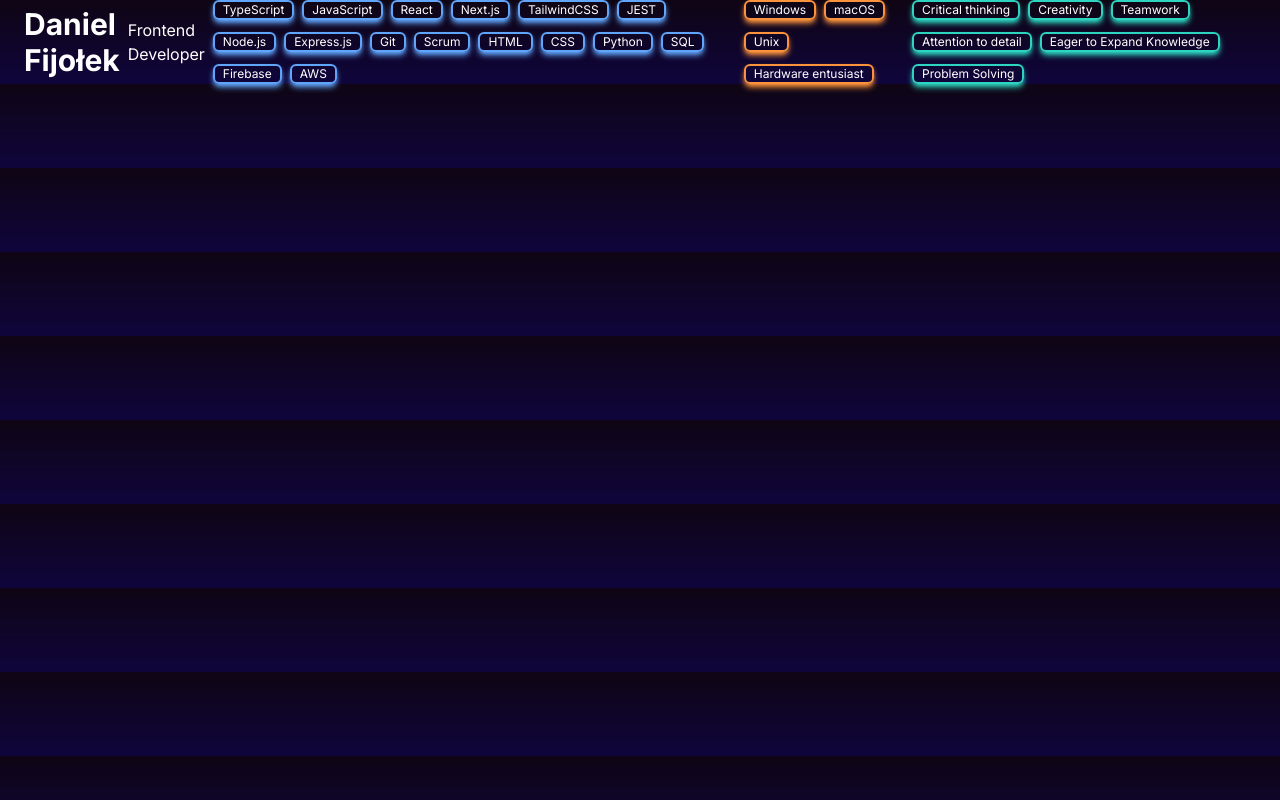
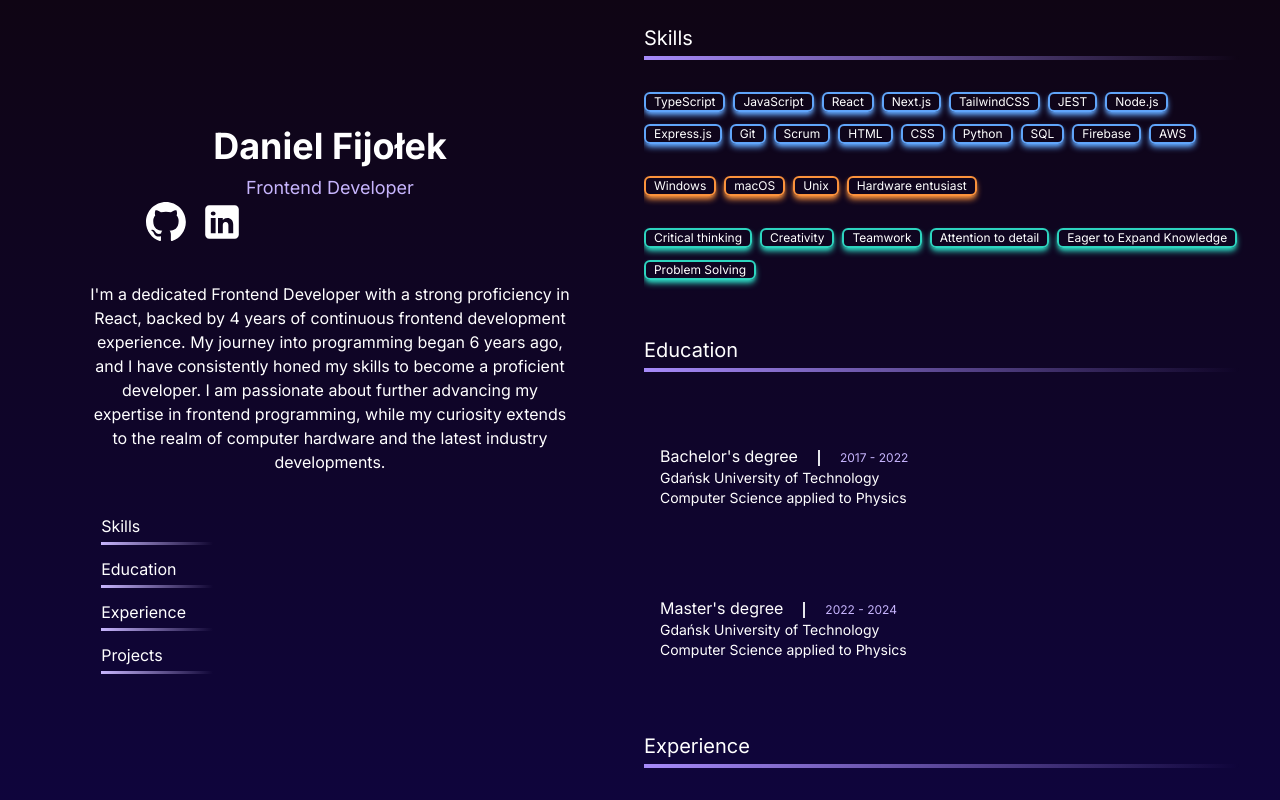
Before and after one commit to DanielFijolek/portfolio, a Next.js app: page /en in a window 1280 px wide. Built offline with nearby package versions, Linux system fonts and the light colour scheme.

Commit message:
Refactor page.tsx to include new components and update styling

```diff
--- a/src/app/[lang]/page.tsx
+++ b/src/app/[lang]/page.tsx
@@ -1,5 +1,9 @@
 import { Locale, getDictionary } from "./dictionaries";
 import SkilltagContainer from "../components/SkilltagContainer";
+import TabContainer from "./TabContainer";
+import githubSvg from "../../../public/images/github.svg";
+import linkedinSvg from "../../../public/images/linkedin.svg";
+import Image from "next/image";
 
 type Props = {
   params: {
@@ -7,19 +11,122 @@
   };
 };
 
+const tabNames = ["Skills", "Education", "Experience", "Projects"] as const;
+
 export default async function Home({ params: { lang } }: Props) {
   const dict = await getDictionary(lang);
 
   return (
     <>
-      <h1 className="text-3xl font-bold">Daniel Fijołek</h1>
-      {dict.title}
+      <header className="mt-10 flex flex-col items-center justify-center lg:mt-0 lg:w-1/2 ">
+        <h1 className="text-center text-4xl font-bold">Daniel Fijołek</h1>
+        <p className="text-secondary mt-2 text-center text-lg">{dict.title}</p>
+        <div className="mb-4 flex w-3/5 flex-row gap-4 ">
+          <a className="" href="https://github.com/DanielFijolek">
+            <Image
+              src={githubSvg}
+              alt="Link to my github profile"
+              width={40}
+              height={40}
+            />
+          </a>
+          <a className="" href="https://www.linkedin.com/in/danielfijolek/">
+            <Image
+              src={linkedinSvg}
+              alt="Link to my Linkedin profile"
+              width={40}
+              height={40}
+            />
+          </a>
+        </div>
+        <div className="mt-6 w-[80%]">
+          <p className=" text-center text-base">{dict.about}</p>
+          <div className="mt-10 hidden flex-col gap-3 pl-4 lg:flex">
+            {tabNames.map((tabName) => (
+              <div key={tabName} className="group">
+                <a
+                  className="group-hover:text-secondary focus:text-secondary peer text-base transition-all duration-300 focus:pl-2 focus:outline-none group-hover:pl-2"
+                  href={`#${tabName}`}
+                >
+                  {tabName}
+                </a>
+                <hr className="from-secondary mt-1 h-[3px] w-28 border-0 bg-gradient-to-r text-transparent transition-all duration-300 group-hover:w-40 peer-focus:w-40" />
+              </div>
+            ))}
+          </div>
+        </div>
+      </header>
+      <main className="no-scrollbar flex max-h-screen scroll-pt-6 flex-col gap-14 overflow-auto scroll-smooth py-6 lg:w-1/2 lg:pr-4">
+        <TabContainer tabName="Skills">
           <SkilltagContainer skills={dict["tech-skills"]} skillType="tech" />
           <SkilltagContainer
             skills={dict["computer-skills"]}
             skillType="computer"
           />
           <SkilltagContainer skills={dict["soft-skills"]} skillType="soft" />
+        </TabContainer>
+
+        <TabContainer tabName="Education">
+          {dict.education.map((element, idx) => (
+            <div
+              className=" mt-6 flex flex-col rounded-md p-4 transition-all duration-300 hover:bg-violet-800/20 hover:drop-shadow-glow focus:bg-violet-800/20 focus:outline-none focus:drop-shadow-glow"
+              key={idx}
+            >
+              <div className="flex flex-row items-baseline divide-x-2">
+                <p className="pr-5 text-base">{element.degree}</p>
+                <p className="text-secondary pl-5 text-xs">
+                  {element.start} - {element.end}
+                </p>
+              </div>
+              <p className="text-sm">{element.school}</p>
+              <p className="text-sm">{element.field}</p>
+            </div>
+          ))}
+        </TabContainer>
+
+        <TabContainer tabName="Experience">
+          {dict.experience.map((element, idx) => (
+            <div
+              className="mt-6 flex flex-col gap-y-3 rounded-md p-4 transition-all duration-300 hover:bg-violet-800/20 hover:drop-shadow-glow focus:bg-violet-800/20 focus:outline-none focus:drop-shadow-glow"
+              key={idx}
+            >
+              <p className="text-base">{element.position}</p>
+              <div className="flex flex-row items-baseline divide-x-2">
+                <p className="pr-5 text-xs">{element.company}</p>
+                <p className="text-secondary pl-5 text-xs">
+                  {element.start} - {element.end}
+                </p>
+              </div>
+              <SkilltagContainer skills={element.tech} skillType="tech" />
+            </div>
+          ))}
+        </TabContainer>
+
+        <TabContainer tabName="Projects">
+          {dict.projects.map((element, idx) => (
+            <a
+              href={element.link}
+              className="flex flex-col gap-y-4 rounded-md p-4 transition-all duration-300 hover:bg-violet-800/20 hover:drop-shadow-glow focus:bg-violet-800/20 focus:outline-none focus:drop-shadow-glow"
+              key={idx}
+            >
+              <div className="flex flex-row items-baseline gap-x-10">
+                <p className="text-lg">{element.name}</p>
+              </div>
+              <SkilltagContainer skills={element.tech} skillType="tech" />
+              <div className="flex flex-col gap-2">
+                {element.desc?.map((text, idx) => (
+                  <p
+                    key={idx}
+                    className={`${text.startsWith("-") ? "text-sm" : "text-base"}`}
+                  >
+                    {text}
+                  </p>
+                ))}
+              </div>
+            </a>
+          ))}
+        </TabContainer>
+      </main>
     </>
   );
 }
```
Lines whose indentation alone changed are shown as unchanged.
